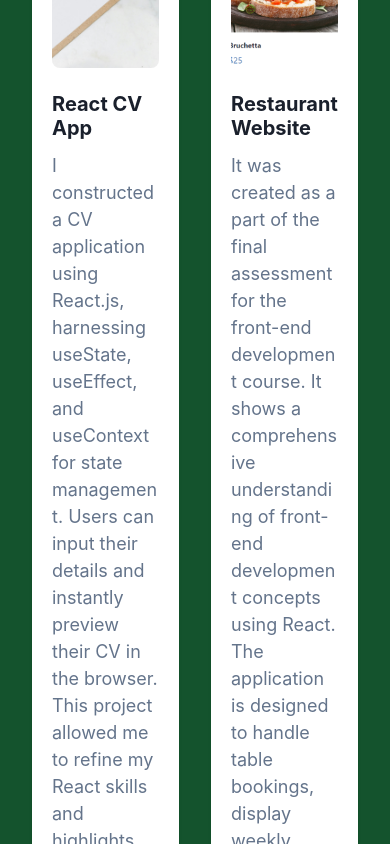
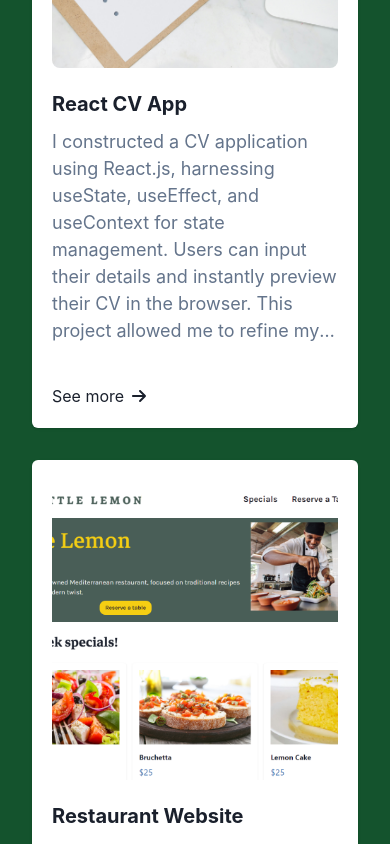
Before and after one commit to claudiooleite/Portfolio, a React (Create React App) app: page / in a window 390 px wide. Shown: the part 1200-2044 px from the top of the page. Built offline with nearby package versions, Linux system fonts and the light colour scheme.

Commit message:
cards component restyled with flexible card grid for smaller displays

```diff
--- a/src/components/Cards.js
+++ b/src/components/Cards.js
@@ -14,7 +14,7 @@ import { FontAwesomeIcon } from "@fortawesome/react-fontawesome";
 import { faArrowRight } from "@fortawesome/free-solid-svg-icons";
 import React from "react";
 
-const Cards = ({ title, description, imageSrc, link }) => {
+const Cards = ({ title, description, imageSrc, link, noOfLines }) => {
   return (
     <a href={link} target="_blank" rel="noopener noreferrer">
       <Card variant="elevated">
@@ -33,7 +33,7 @@ const Cards = ({ title, description, imageSrc, link }) => {
             <Heading as="h3" size="md">
               {title}
             </Heading>
-            <Text color="#64748b" fontSize="lg">
+            <Text color="#64748b" fontSize="lg" noOfLines={noOfLines}>
               {description}
             </Text>
           </Stack>
--- a/src/components/ProjectsSection.js
+++ b/src/components/ProjectsSection.js
@@ -1,6 +1,6 @@
 import React from "react";
 import FullScreenSection from "./FullScreenSection";
-import { Box, Heading } from "@chakra-ui/react";
+import { Box, Heading, useMediaQuery } from "@chakra-ui/react";
 import Cards from "./Cards";
 
 const projects = [
@@ -35,6 +35,7 @@ const projects = [
 ];
 
 const ProjectsSection = () => {
+  const [isLargerThan768] = useMediaQuery("(min-width: 768px)");
   return (
     <FullScreenSection
       backgroundColor="#14532d"
@@ -48,7 +49,11 @@ const ProjectsSection = () => {
       </Heading>
       <Box
         display="grid"
-        gridTemplateColumns="repeat(2,minmax(0,1fr))"
+        gridTemplateColumns={
+          isLargerThan768
+            ? "repeat(2,minmax(0,1fr))"
+            : "repeat(1,minmax(0,1fr))"
+        }
         gridGap={8}
       >
         {projects.map((project) => (
@@ -58,6 +63,7 @@ const ProjectsSection = () => {
             description={project.description}
             imageSrc={project.getImageSrc()}
             link={project.url}
+            noOfLines={8}
           />
         ))}
       </Box>
```
